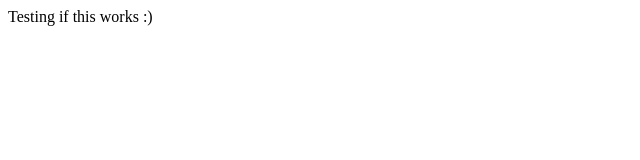
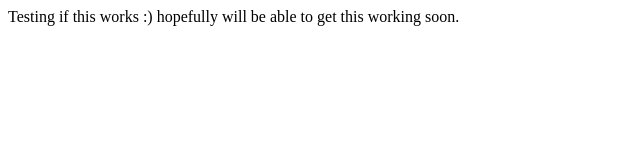
Before and after one commit to mutalibmohammed/mutalibmohammed.github.io, a plain HTML site: page index.html in a window 1280 px wide. Shown: the whole page, without its empty margins (0-640 px from the left). Drawn offline with Linux system fonts and the light colour scheme.

Commit message:
Changed Paragraph

```diff
--- a/index.html
+++ b/index.html
@@ -1,5 +1,8 @@
 <html>
     <body>
-        <p> Testing if this works :) </p>
+        <p> Testing if this works :)
+            hopefully will be able to get this working soon.
+        </p>
+
     </body>
 </html>
```
